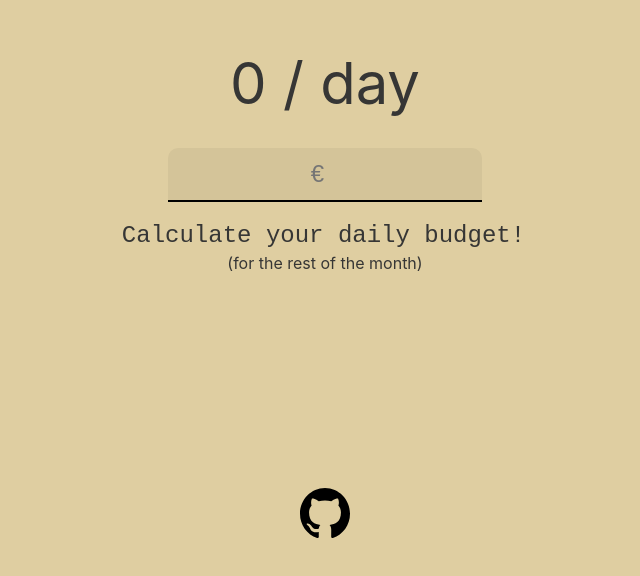
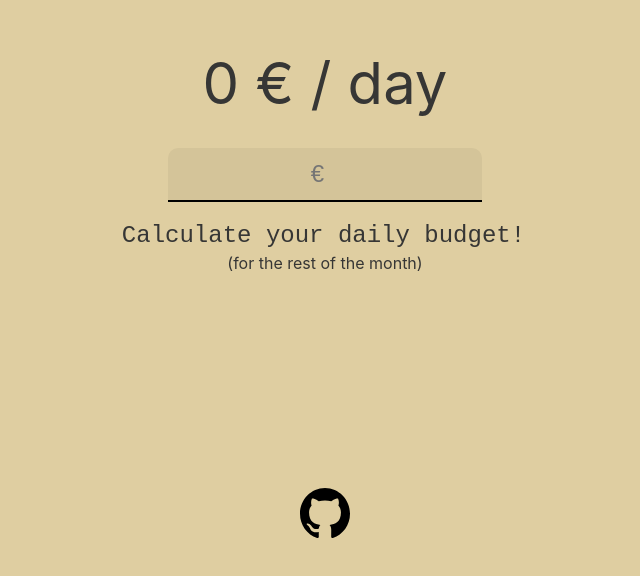
Before and after one commit to thukka/daily-budget-calc, a React (Create React App) app: page / in a window 1280 px wide. Shown: the part 208-784 px from the top of the page, without its empty margins (315-955 px from the left). Built offline with nearby package versions, Linux system fonts and the light colour scheme.

Commit message:
added euro symbol

```diff
--- a/src/App.tsx
+++ b/src/App.tsx
@@ -23,7 +23,7 @@ function App() {
     return (
         <div className="app">
             <div className="daily-budget">
-                {dailyBudget} / day
+                {dailyBudget} € / day
             </div>
             <input id="input-sum" type="number" placeholder="€" onChange={(e: React.ChangeEvent<HTMLInputElement>) => setSumToStorage(e.target.value)} />
             <br />
```
